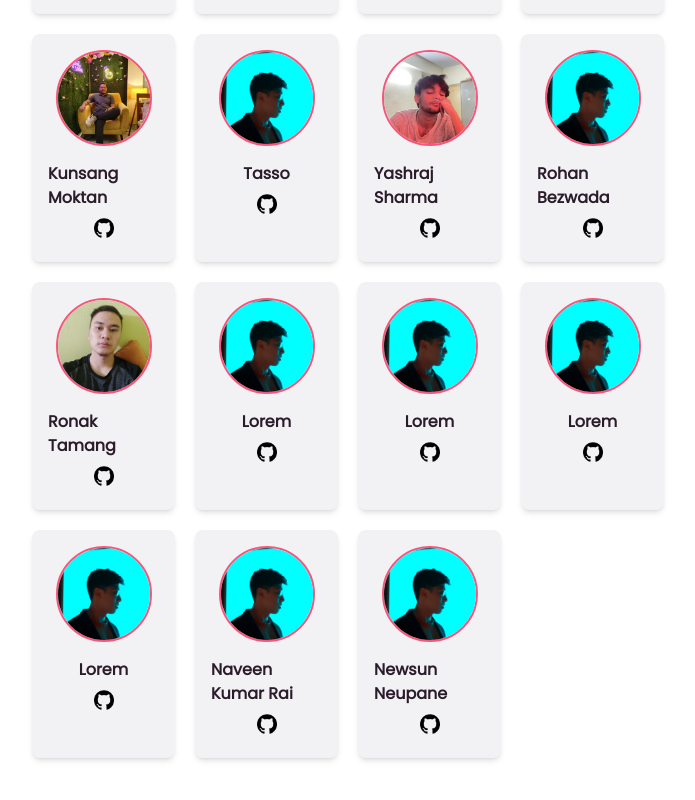
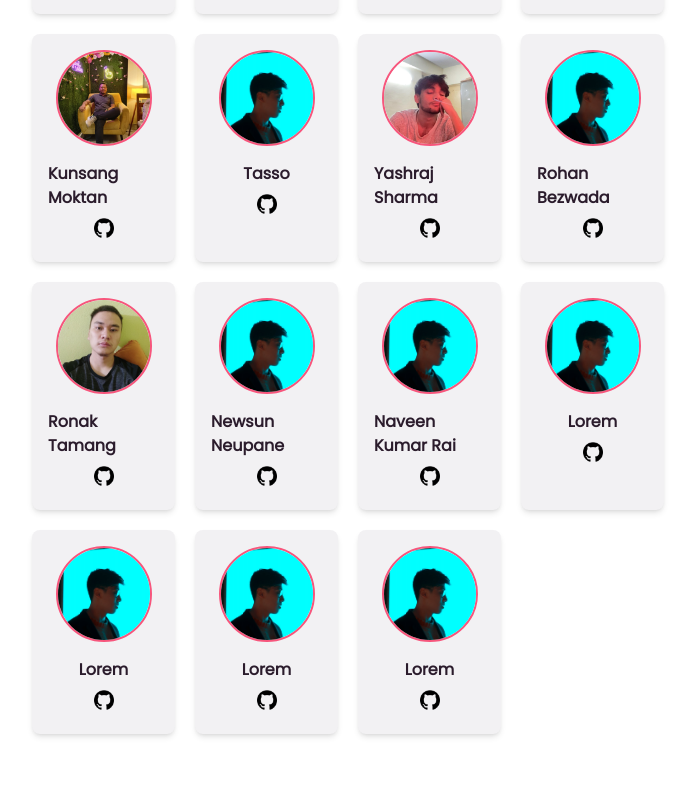
Before and after one commit to Grenish/codersclub, a React (Vite) app: page /members in a window 1280 px wide. Shown: the part 724-1524 px from the top of the page, without its empty margins (292-987 px from the left). Built offline with nearby package versions, Linux system fonts and the light colour scheme.

Commit message:
Update index.js

```diff
--- a/src/constant/index.js
+++ b/src/constant/index.js
@@ -58,13 +58,13 @@ export const members = [
   },
   {
     id: 10,
-    name: "Lorem",
+    name: "Newsun Neupane",
     photoUrl: profile,
     github: "",
   },
   {
     id: 11,
-    name: "Lorem",
+    name: "Naveen Kumar Rai",
     photoUrl: profile,
     github: "",
   },
@@ -82,13 +82,13 @@ export const members = [
   },
   {
     id: 14,
-    name: "Naveen Kumar Rai",
+    name: "Lorem",
     photoUrl: profile,
     github: "",
   },
   {
     id: 15,
-    name: "Newsun Neupane",
+    name: "Lorem",
     photoUrl: profile,
     github: "",
   }
```
